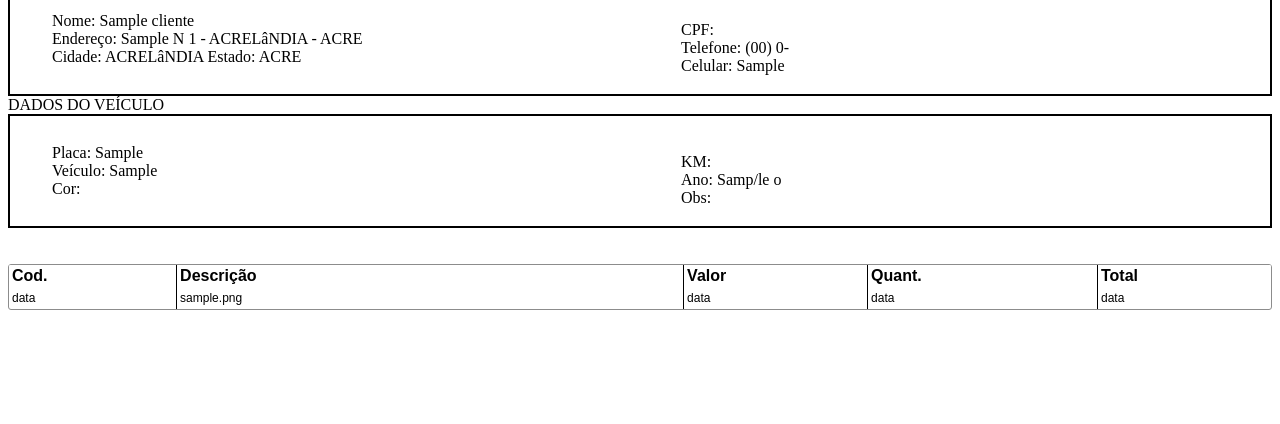
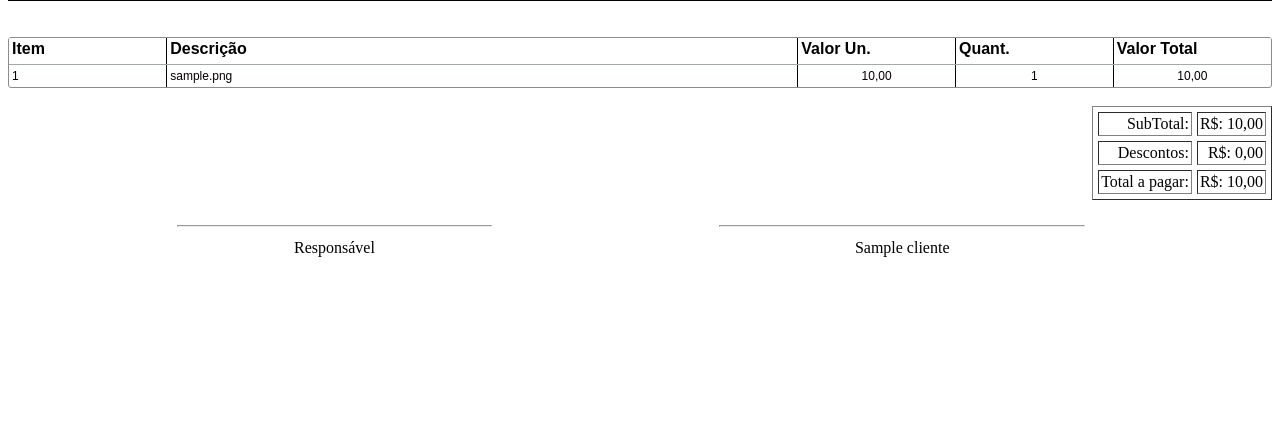
Before and after one commit to Eduardoavargas/eme-os, a PHP site: page /login/Util/imprimir.php?OsId=1 in a window 1280 px wide. Shown: the part 376-800 px from the top of the page. Run offline with PHP 8.4, Linux system fonts and the light colour scheme; data comes from the database, SQL or seed files in the repository; tables that the repository leaves empty hold one stand-in row (values such as "Sample post").

Commit message:
concluido a impressao

```diff
--- a/Config/conexao.php
+++ b/Config/conexao.php
@@ -10,7 +10,8 @@
 
  class Conexao {
 
-   /*
+   /*  mysql_set_charset('utf8');
+
     * Atributo estático para instância do PDO
     */
    private static $pdo;
--- /dev/null
+++ b/Config/config.php
@@ -0,0 +1,10 @@
+<?php
+
+/*
+ * To change this license header, choose License Headers in Project Properties.
+ * To change this template file, choose Tools | Templates
+ * and open the template in the editor.
+ */
+
+date_default_timezone_set('America/Sao_Paulo');
+header("Content-type: text/html; charset=utf-8");
--- a/Util/imprimir.php
+++ b/Util/imprimir.php
@@ -6,6 +6,7 @@
 $fone = "FONE: (00) 0000-0000";
 $cnpj = "00.000.000/0000-00";
 
+include '../Config/config.php';
 include_once("../Model/Model.php");
 include_once("../Model/Cliente.php");
 include_once("../Model/Funcionario.php");
@@ -115,12 +116,12 @@
 $dados = null;
 
 
-$OsSubTotal = number_format($OsSubTotal, 2, '.', '');
-$OsTotal = number_format($OsTotal, 2, '.', '');
+$OsSubTotal = number_format($OsSubTotal, 2, ',', '');
+$OsTotal = number_format($OsTotal, 2, ',', '');
 if ($OsDesconto != null && $OsDesconto != '') {
-    $OsDesconto = number_format($OsDesconto, 2, '.', '');
+    $OsDesconto = number_format($OsDesconto, 2, ',', '');
 } else {
-    $OsDesconto = '0.00';
+    $OsDesconto = '0,00';
 }
 
 //$os = new OS();
@@ -141,12 +142,13 @@
       <tbody>
         <tr>
           <td>
-            <img class="imglogo"src=http://aveletronic.com.br/loja/image/data/Logotipo/iconeOsNet.jpg></td>
+            <img height="100" width="130" class="imglogo"src="../View/images/logoOS2.bmp"></td>
           <td style="text-align: center"> <span style="font-size: 20px;  "> MECANICA AMADEU</span><br/>
+             <span>CNPJ: 13.435.608/0001-90</span><br/>
    <span>Osório Gonçalves viana, 255 - CEP 88370356 <br>Centro -  Navegantes - SC</span><br>
    <span> contato@mecanicaamadeu.com.br <br/>(47) 3342-2820</span>
           </td>
-<td style="text-align: right">Ordem de Serviço Nº: <span ><?php echo $OsId; ?></span><br> <br> <span>Emissão: <?php echo date('d/m/Y') ?></span></td>
+          <td style="text-align: right">Ordem de Serviço Nº: <span ><b><?php echo $OsId; ?></b></span><br> <br><br> <br> <span>Emissão: <?php echo date('d/m/Y H:i:s') ?></span></td>
  </tr>
       </tbody>
        </table><br/>
@@ -166,7 +168,7 @@
                                     <td style="width: 50%; padding-left: 0">
                                         <ul>
 
-                                              <br/>
+
                                           <span>CPF: <? echo $ClienteCpfOrCnpj;?></span> <br/>
                                            <span>Telefone: <? echo $ClienteTelefone;?></span><br/>
                                                 <span>Celular: <? echo $ClienteObs;?></span>
@@ -194,7 +196,7 @@
                                     <td style="width: 50%; padding-left: 0">
                                         <ul>
 
-                                              <br/>
+
                                           <span>KM:</span> <br/>
                                            <span>Ano: <? echo $OsVeiculoAnoModelo;?></span><br/>
                                           <span>Obs: </span>
@@ -206,11 +208,27 @@
 
                         </table> <br/><br/>
       <div class="datagrid"><table>
-              <thead><tr><th>Cod.</th><th WIDTH="500" >Descrição</th><th>Valor</th><th>Quant.</th><th>Total</th></tr></thead>
+              <thead><tr>
+                      <th WIDTH="10%">Item</th>
+                      <th WIDTH="40%" >Descrição</th>
+                      <th WIDTH="10%">Valor Un.</th>
+                      <th WIDTH="10%">Quant.</th>
+                      <th WIDTH="10%">Valor Total</th>
+                  </tr>
+              </thead>
 
-<tbody><? $os = new OS();
+<tbody>
+    <tr><td></td><td></td><td></td><td></td><td></td></tr>
+    <? $os = new OS(); $i=0;
 $dados = $os->getServicos($OsId);
-    foreach ($dados as $row) {?><tr><td>data</td><td><? echo $row['ServicoNome']; ?></td><td>data</td><td>data</td><td>data</td><?}?></tr>
+    foreach ($dados as $row) {?>
+    <tr><td><?$i++;echo $i;?></td>
+        <td align="left"><? echo $row['ServicoNome']; ?></td>
+        <td align="center"><? echo  number_format($row['ServicoValor'], 2, ',', ''); ?></td>
+        <td align="center"><? echo $row['ServicoQtd']; ?></td>
+        <td align="center"><? $vlruni = $row['ServicoValor'] * $row['ServicoQtd']; echo  number_format($vlruni, 2, ',', ''); ?></td>
+            <?}?>
+    </tr>
 
     </tbody>
 </table></div>
@@ -218,22 +236,59 @@
 
     </div>
     </div>
+
+        </table>
+
+
+
+                <br><TABLE align="right" CELLSPACING="5" CELLPADDING="2" BORDER="1">
+  <TR BORDER="1">
+    <TD align="right">SubTotal:</TD>
+    <TD align="right">R$: <?echo $OsSubTotal;?></TD>
+  </TR>
+  <? if ($OsDesconto > 0){?>
+  <TR BORDER="1">
+    <TD align="right">Descontos:</TD>
+      <TD align="right">R$: <? echo $OsDesconto;?></TD>
+  </TR>
+  <?}?>
+  <TR BORDER="1">
+    <TD align="right">Total a pagar:</TD>
+    <TD align="right">R$: <? echo $OsTotal;?></TD>
+  </TR>
+
+</TABLE>
+
     <br/>
     <br/>
 
+
 </body>
+    <br/>
+    <br/><br/>
+    <br/>
+    <TABLE align="center"  width="90%"  >
 
+      <tr>
+        <td align="center"><hr size="2" WIDTH=60% ALIGN=center /></td>
+      <td align="center"><hr size="2" WIDTH=60% ALIGN=center /></td>
+      </tr>
+<TR>
+    <TD align="center">Responsável</TD>
+    <TD align="center"><? echo $ClienteNome;?></TD>
+  </TR>
+</TABLE>
+</div>
 
 <script type="text/javascript">
 
-    var conteudo = document.getElementById("printOs").innerHTML;
+  var conteudo = document.getElementById("printOs").innerHTML;
     var win = window.open();
      win.document.write("<link rel='stylesheet' href='../View/css/imprimirOs.css' />");
     win.document.write(conteudo);
     win.print();
     win.close();//Fecha após a impressão.
-
-
+;
 
 </script>
   </html>
--- a/View/OS/cadastrar.php
+++ b/View/OS/cadastrar.php
@@ -37,7 +37,7 @@
 			$OsServicoQtd  = $_POST['OsServicoQtd'.$i];
 			$OsServicoValor  = $_POST['OsServicoValor'.$i];
 			if($Servico!='' && $OsServicoQtd!='' && $OsServicoValor!=''){
-				$OsServicos[$i]['ServicoNome'] = strtoupper($Servico);
+				$OsServicos[$i]['ServicoNome'] = $Servico;
 				$OsServicos[$i]['ServicoQtd'] = $OsServicoQtd;
 				$OsServicos[$i]['ServicoValor'] = $OsServicoValor;
 				$OsSubTotal+= ($OsServicoQtd*$OsServicoValor);
--- a/View/Principal/header.php
+++ b/View/Principal/header.php
@@ -3,12 +3,12 @@
 //protegePagina(); // Chama a função que protege a página
 
 //include "../verifica_sessao.php";
-
+ header("Content-type: text/html; charset=utf-8");
 ?>
 <!DOCTYPE html>
 <head>
 <meta name="viewport" content="width=device-width, user-scalable=no">
-<meta charset="utf-8" />
+<meta http-equiv="Content-Type" content="text/html; charset=utf-8" />
 <title>EME-OS</title>
 <link rel="stylesheet" href="css/reset.css" />
 <link rel="stylesheet" href="css/text.css" />
--- a/View/css/css.css
+++ b/View/css/css.css
@@ -234,11 +234,11 @@
 	margin-bottom: 0px !important;
 }
 placa_carro{
-	text-transform: uppercase;
+
 }
 input,textarea{
 	font-family: Segoe UI, Arial, Verdana !important;
-	text-transform: uppercase;
+
 }
 select{
 	font-family: Segoe UI, Arial, Verdana !important;
--- a/View/css/imprimirOs.css
+++ b/View/css/imprimirOs.css
@@ -16,6 +16,7 @@
     width: 100%;
 }
 .imglogo{
-  width: auto;
+
+
 }
 .datagrid table { border-collapse: collapse; text-align: left; width: 100%; } .datagrid {font: normal 12px/150% Arial, Helvetica, sans-serif; background: #fff; overflow: hidden; border: 1px solid #8C8C8C; -webkit-border-radius: 3px; -moz-border-radius: 3px; border-radius: 3px; }.datagrid table td, .datagrid table th { padding: 2px 3px; }.datagrid table thead th {background:-webkit-gradient( linear, left top, left bottom, color-stop(0.05, #FFFFFF), color-stop(1, #FFFFFF) );background:-moz-linear-gradient( center top, #FFFFFF 5%, #FFFFFF 100% );filter:progid:DXImageTransform.Microsoft.gradient(startColorstr='#FFFFFF', endColorstr='#FFFFFF');background-color:#FFFFFF; color:#000000; font-size: 16px; font-weight: bold; border-left: 1px solid #000000; } .datagrid table thead th:first-child { border: none; }.datagrid table tbody td { color: #000000; border-left: 1px solid #000000;font-size: 12px;border-bottom: 1px solid #A0AAAD;font-weight: normal; }.datagrid table tbody td:first-child { border-left: none; }.datagrid table tbody tr:last-child td { border-bottom: none; }
--- a/View/js/ver_cliente.js.php
+++ b/View/js/ver_cliente.js.php
@@ -9,7 +9,7 @@
 					go("./?page=OS&action=nova&id_cliente_os=<? echo $clienteId; ?>");
 
 				},
-				"Voltar": function(){
+				"Ir para Inicio": function(){
 					go("./");
 				}
 			},
--- a/View/js/ver_os.js.php
+++ b/View/js/ver_os.js.php
@@ -9,7 +9,7 @@
 					go("./?page=OS&action=ver&OsId=<? echo $OsId; ?>");
 
 				},
-				"Voltar": function(){
+				"Ir para Inicio": function(){
 					go("./");
 				}
 			},
```
Also changed, not shown: View/OS/ver.php (+11 -3 lines), View/js/jquery.meio.mask.js.
